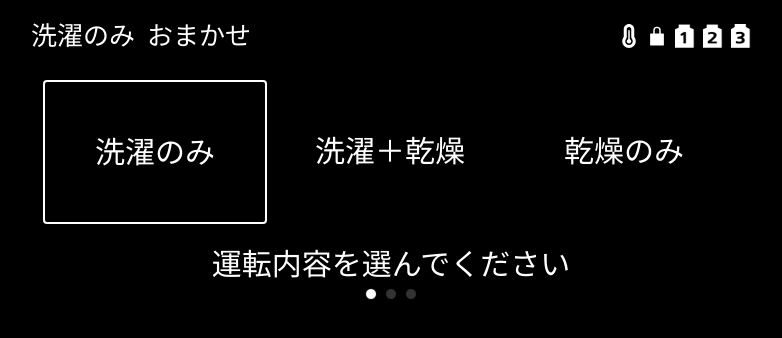
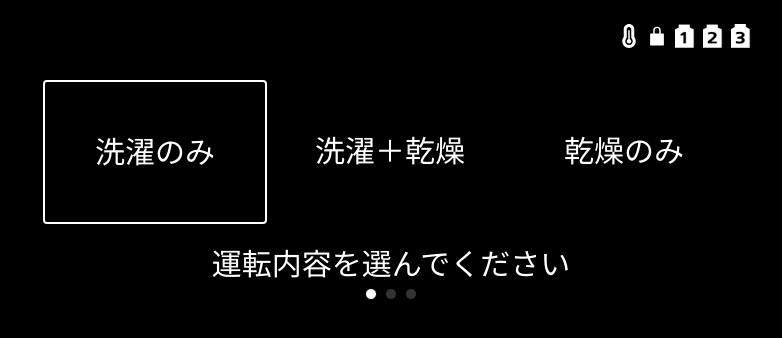
Before and after one commit to NakanishiJO3GPL/SheetSliderDemo, a React app: page / in a window 1280 px wide. Shown: the top 338 px of the page, without its empty margins (249-1031 px from the left). Built offline with nearby package versions, Linux system fonts and the light colour scheme; the HTML template or start-up script is replaced by a standard one.

Commit message:
Remove current selected course string

```diff
--- a/src/App.tsx
+++ b/src/App.tsx
@@ -58,8 +58,8 @@ const App: React.FC = () => {
 	const [selectedIndices, setSelectedIndices] = useState<number[]>(
 		contentsSet.map(() => 0)
 	);
-	const [course1, setCourse1] = useState<string>(contentsSet[0].cards[0].title);
-	const [course2, setCourse2] = useState<string>(contentsSet[1].cards[0].title);
+	const [course1, setCourse1] = useState<string>("");
+	const [course2, setCourse2] = useState<string>("");
 
 	const currentSelectedIndex = selectedIndices[setIndex];
 
```
